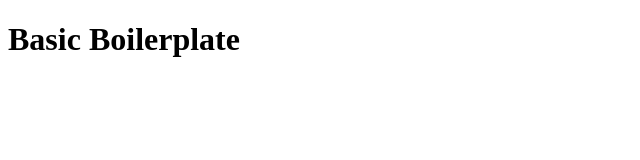
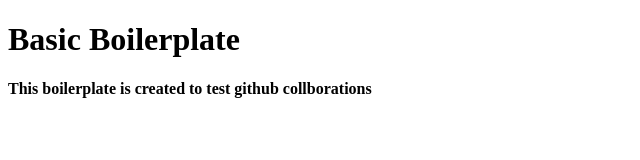
Before and after one commit to gopendrajangir/centralized-workflow, a plain HTML site: page index.html in a window 1280 px wide. Shown: the whole page, without its empty margins (0-640 px from the left). Drawn offline with Linux system fonts and the light colour scheme.

Commit message:
add one line to index.html

```diff
--- a/index.html
+++ b/index.html
@@ -10,6 +10,7 @@
 
 <body>
   <h1>Basic Boilerplate</h1>
+  <h4>This boilerplate is created to test github collborations</h4>
 </body>
 
 </html>
```
